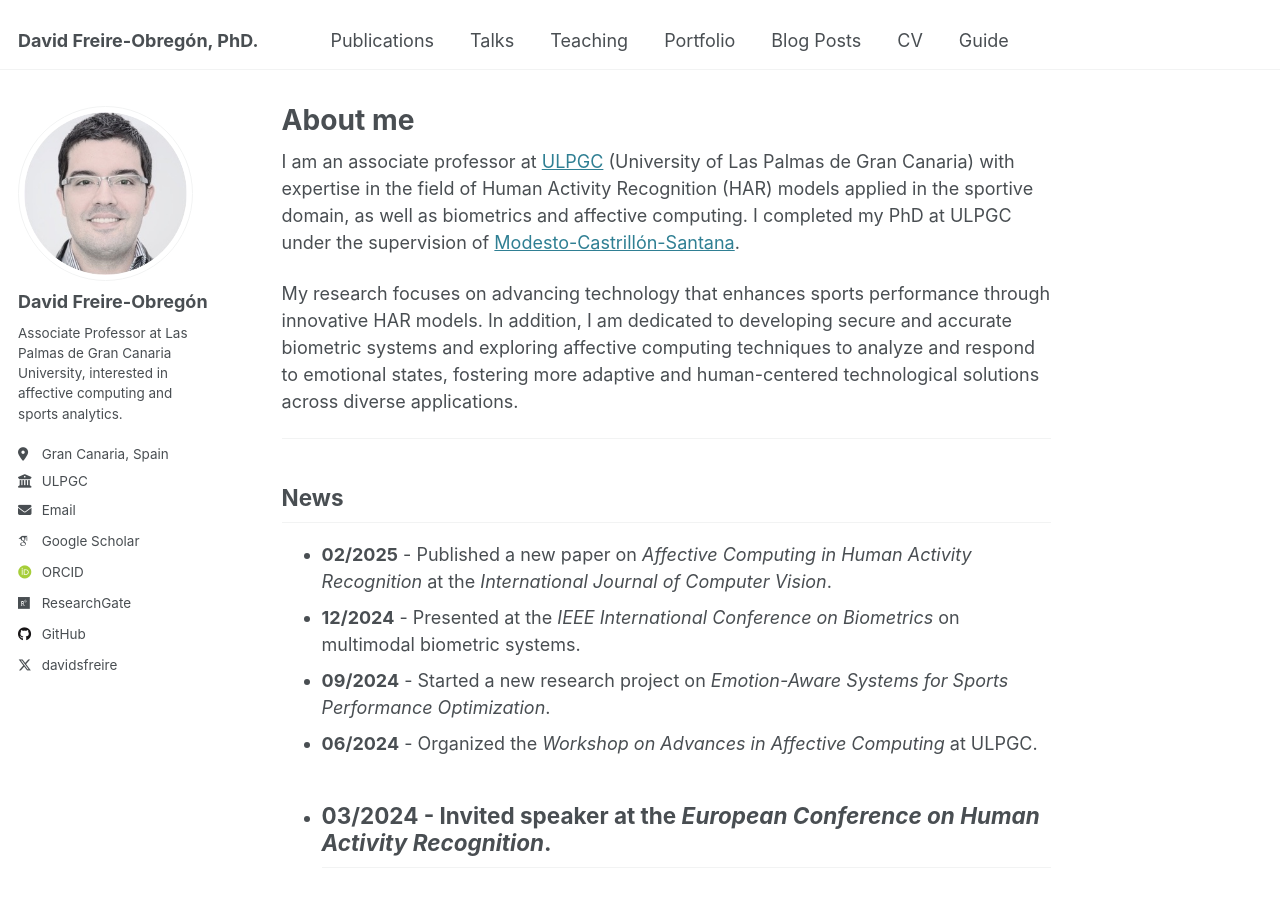
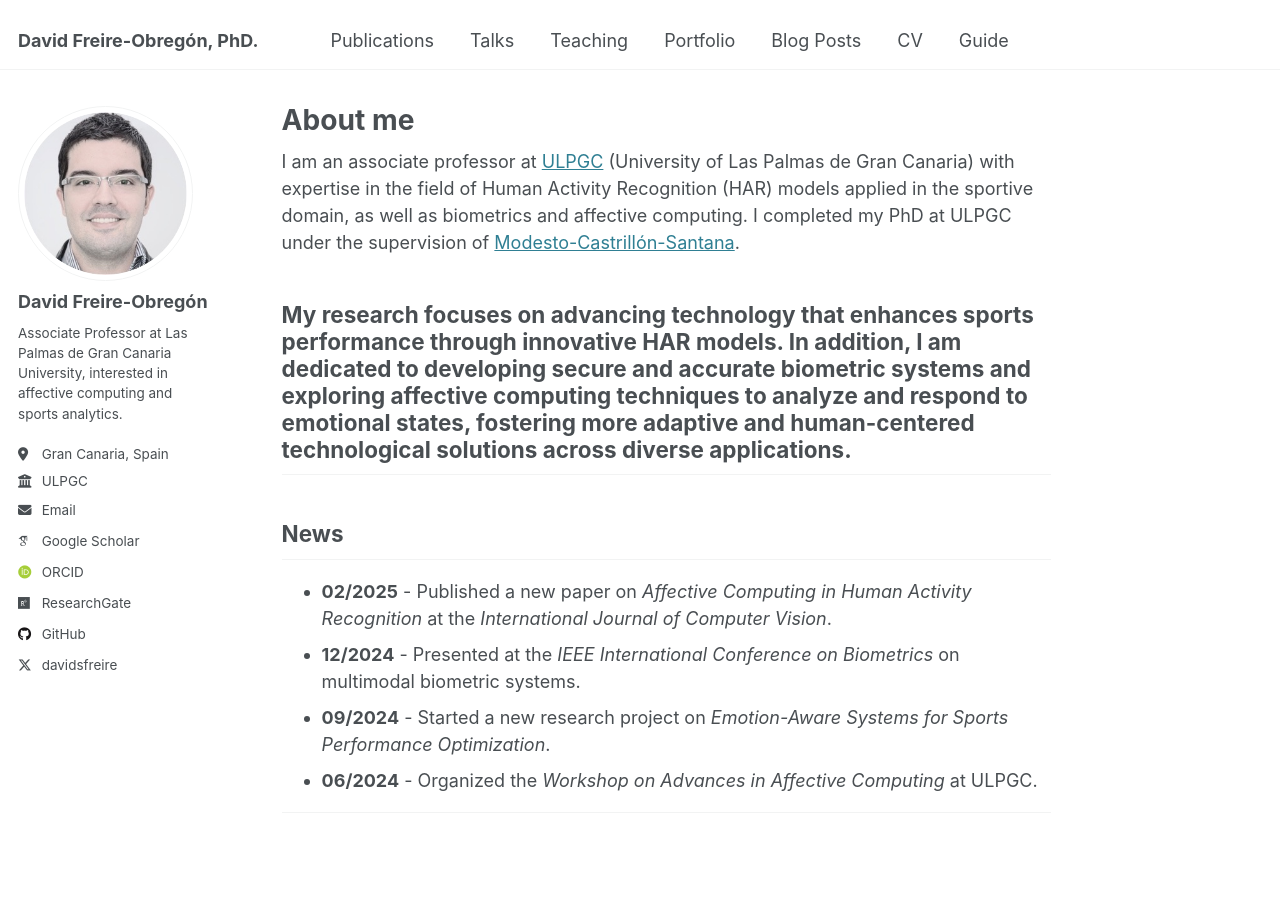
Before and after one commit to davidfreire/davidfreire.github.io, a Jekyll site: the page built from _pages/about.md, in a window 1280 px wide and 1075 px high. Shown: the top 907 px of the window. Built offline with Jekyll 4.4.1, drawn with Linux system fonts in a browser that asks for light colours; some web fonts are replaced.

Commit message:
Update about.md

```diff
--- a/_pages/about.md
+++ b/_pages/about.md
@@ -9,14 +9,13 @@ redirect_from:
 I am an associate professor at [ULPGC](https://ulpgc.es) (University of Las Palmas de Gran Canaria) with expertise in the field of Human Activity Recognition (HAR) models applied in the sportive domain, as well as biometrics and affective computing. I completed my PhD at ULPGC under the supervision of [Modesto-Castrillón-Santana](http://mozart.dis.ulpgc.es/~modesto/">Modesto-Castrillón-Santana).
 
 My research focuses on advancing technology that enhances sports performance through innovative HAR models. In addition, I am dedicated to developing secure and accurate biometric systems and exploring affective computing techniques to analyze and respond to emotional states, fostering more adaptive and human-centered technological solutions across diverse applications.
-
 ---
 ## News
 - **02/2025** - Published a new paper on *Affective Computing in Human Activity Recognition* at the *International Journal of Computer Vision*.
 - **12/2024** - Presented at the *IEEE International Conference on Biometrics* on multimodal biometric systems.
 - **09/2024** - Started a new research project on *Emotion-Aware Systems for Sports Performance Optimization*.
 - **06/2024** - Organized the *Workshop on Advances in Affective Computing* at ULPGC.
-- **03/2024** - Invited speaker at the *European Conference on Human Activity Recognition*.
+
 ---
 
 
```
